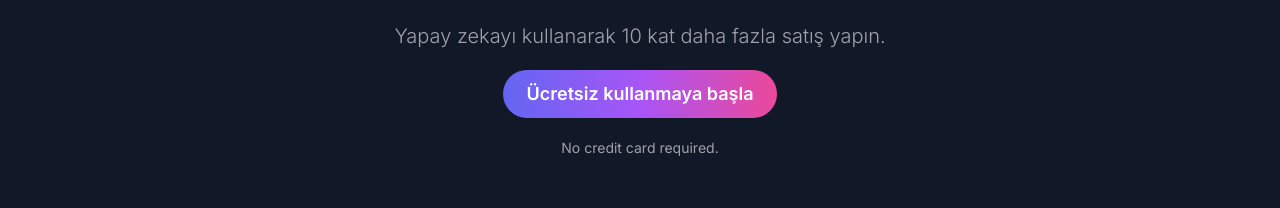
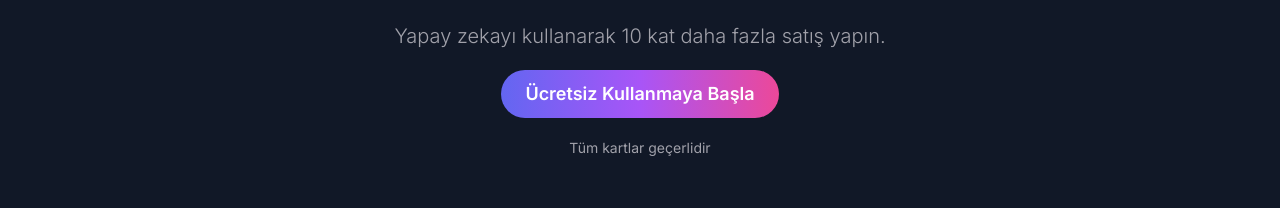
Before and after one commit to bocecix0/ainovas22, a Next.js app: page / in a window 1280 px wide. Shown: the part 386-594 px from the top of the page. Built offline with nearby package versions, Linux system fonts and the light colour scheme; no server answers.

Commit message:
landing-hero.tsx

```diff
--- a/components/landing-hero.tsx
+++ b/components/landing-hero.tsx
@@ -34,12 +34,12 @@ export const LandingHero = () => {
       <div>
         <Link href={isSignedIn ? "/dashboard" : "/sign-up"}>
           <Button variant="premium" className="md:text-lg p-4 md:p-6 rounded-full font-semibold">
-            Ücretsiz kullanmaya başla
+            Ücretsiz Kullanmaya Başla
           </Button>
         </Link>
       </div>
       <div className="text-zinc-400 text-xs md:text-sm font-normal">
-        No credit card required.
+        Tüm kartlar geçerlidir
       </div>
     </div>
   );
```
